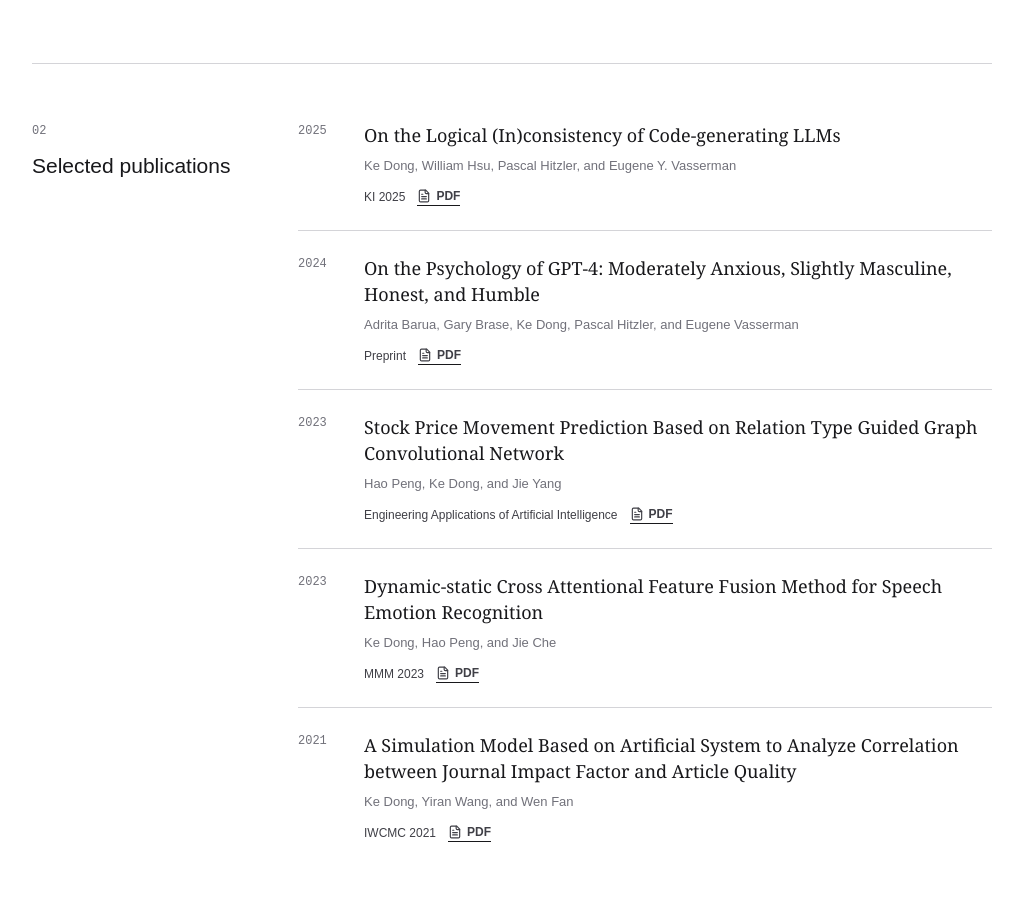
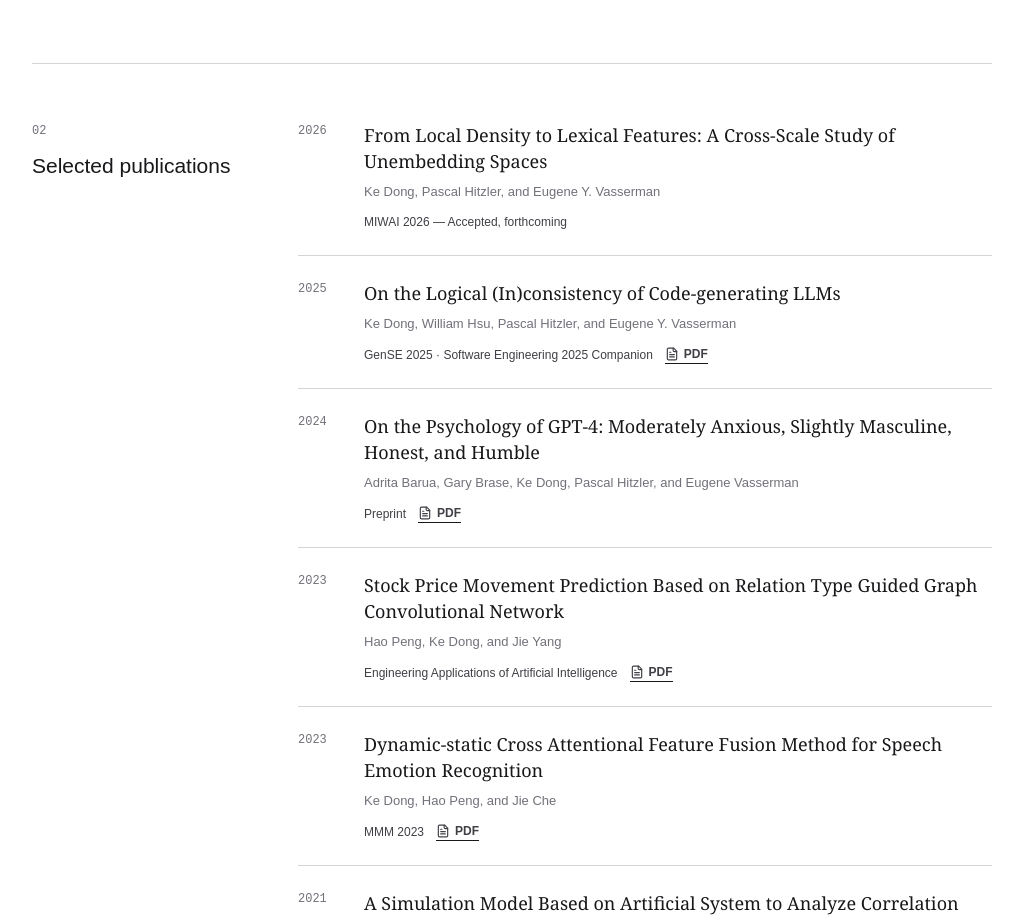
Before and after one commit to coliapaston/coliapaston.github.io, a React (Vite) app: page / in a window 1280 px wide. Shown: the part 940-1859 px from the top of the page, without its empty margins (246-1269 px from the left). Built offline with nearby package versions, Linux system fonts and the light colour scheme.

Commit message:
Correct publication venue and update CV

```diff
--- a/src/projects/cv/CVHomePage.tsx
+++ b/src/projects/cv/CVHomePage.tsx
@@ -58,9 +58,11 @@ export function CVHomePage() {
                 <p>{publication.authors}</p>
                 <div className="publication-footer">
                   <span>{publication.venue}</span>
-                  <a href={publication.pdf} target="_blank" rel="noreferrer">
-                    <FileText size={14} /> PDF
-                  </a>
+                  {publication.pdf && (
+                    <a href={publication.pdf} target="_blank" rel="noreferrer">
+                      <FileText size={14} /> PDF
+                    </a>
+                  )}
                 </div>
               </div>
             </li>
--- a/src/projects/cv/profile.ts
+++ b/src/projects/cv/profile.ts
@@ -17,10 +17,17 @@ export const profile = {
 
 export const publications = [
   {
+    year: "2026",
+    title: "From Local Density to Lexical Features: A Cross-Scale Study of Unembedding Spaces",
+    authors: "Ke Dong, Pascal Hitzler, and Eugene Y. Vasserman",
+    venue: "MIWAI 2026 — Accepted, forthcoming",
+    pdf: null,
+  },
+  {
     year: "2025",
     title: "On the Logical (In)consistency of Code-generating LLMs",
     authors: "Ke Dong, William Hsu, Pascal Hitzler, and Eugene Y. Vasserman",
-    venue: "KI 2025",
+    venue: "GenSE 2025 · Software Engineering 2025 Companion",
     pdf: "/papers/codeLogic_2025.pdf",
   },
   {
```
Also changed, not shown: src/content/cv/logical-consistency-code-llms.md (+2 -1 lines).
